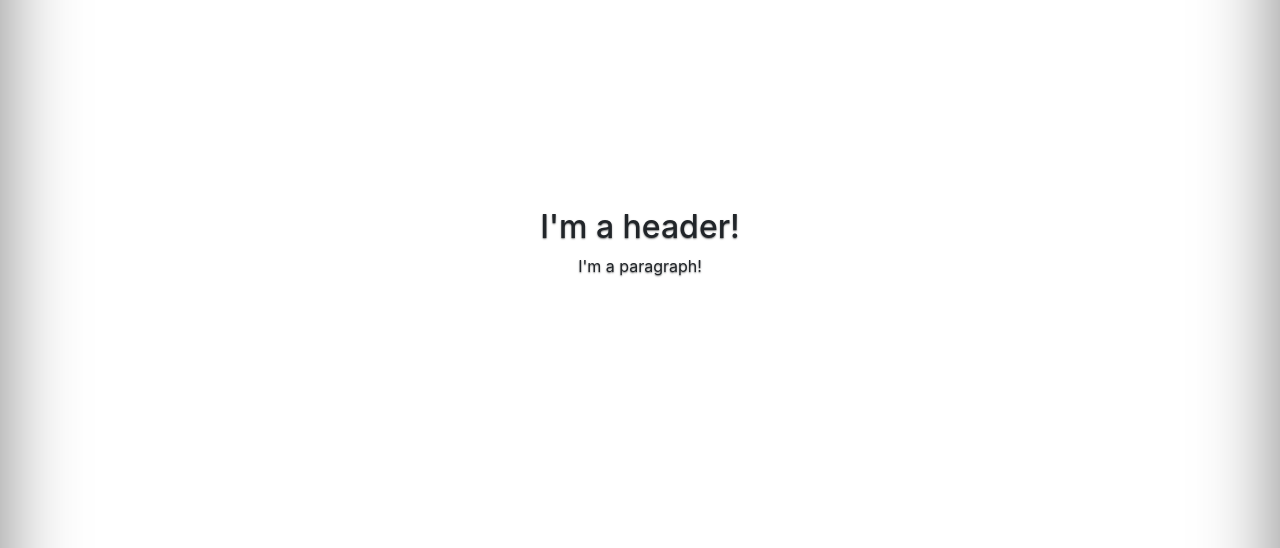
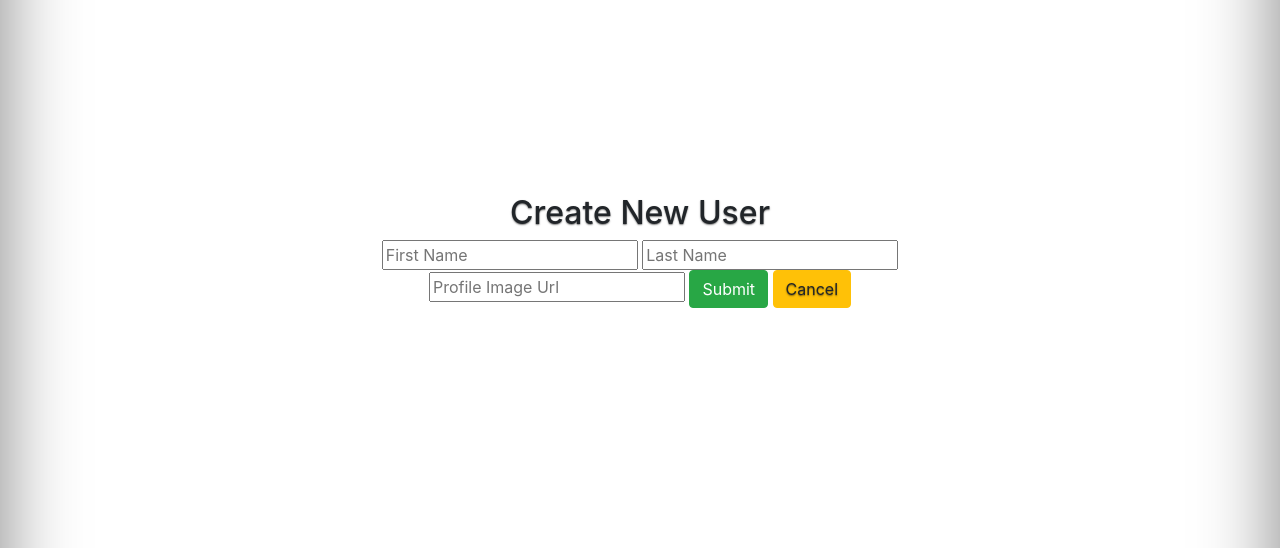
Before and after one commit to annaspencer/flask-blogly, a Flask app: template templates/create-user.html in a window 1280 px wide. Shown: the part 146-694 px from the top of the page. Run offline with Flask 2, Linux system fonts and the light colour scheme; the template is opened without the code that fills it, so the values that code supplies are empty; some libraries are stand-ins or nearby versions.

Commit message:
added cancel buttons

```diff
--- a/app.py
+++ b/app.py
@@ -6,7 +6,7 @@ from models import db, connect_db, User
 
 app = Flask(__name__)
 app.config['SECRET_KEY'] = "891-327-672"
-debug = DebugToolbarExtension(app)
+# debug = DebugToolbarExtension(app)
 app.config['DEBUG_TB_INTERCEPT_REDIRECTS'] = False
 app.debug =True
 app.config['SQLALCHEMY_DATABASE_URI'] = 'postgresql:///blogly'
@@ -25,25 +25,60 @@ def index():
 
 @app.route("/users")
 def users():
-    """users page"""
+    """users list page"""
+    users = User.query.all()
+    return render_template("/users.html", users=users)
 
-    return render_template("/users.html")
-
-@app.route('/create_user', methods=["GET"])
-def create_user():
-    """Return create user page."""
-
-    return render_template("/create-user.html")
+@app.route('/create-user')
+def create_user_form():
+    """returns create user form."""
 
 
-# @app.route('/user_details')
-# def user_details():
-#     """Return user details."""
+    return render_template("/create-user.html" )
 
-#     return render_template("/user-details.html")
+@app.route('/create-user', methods=['POST'])
+def created_user():
+    """processes the create user form, adding a new user and going back to list."""
+    first_name = request.form['first_name']
+    last_name = request.form['last_name']
+    image_url = request.form['image_url']
 
-# @app.route('/user_edit')
-# def user_edit():
-#     """Return edit user"""
+    new_user = User(first_name=first_name, last_name=last_name, image_url=image_url)
+    db.session.add(new_user)
+    db.session.commit()
 
-#     return render_template("/user-edit.html")
+    return redirect(f"/{new_user.id}" )
+
+@app.route('/<int:user_id>')
+def user_details(user_id):
+    """Return user details"""
+    user = User.query.get_or_404(user_id)
+    return render_template("/user-details.html", user=user)
+
+@app.route('/<int:user_id>/edit')
+def user_edit_form(user_id):
+    """Return edit user form"""
+    user = User.query.get_or_404(user_id)
+    return render_template("/user-edit.html", user=user)
+
+@app.route('/<int:user_id>/edit', methods=["POST"])
+def edit(user_id):
+    """edits the user on the db, returns to users list"""
+    user = User.query.get_or_404(user_id)
+    user.first_name = request.form['first_name']
+    user.last_name = request.form['last_name']
+    user.image_url = request.form['image_url']
+
+    db.session.add(user)
+    db.session.commit()
+
+    return redirect("/users")
+
+@app.route('/<int:user_id>/delete')
+def delete(user_id):
+
+    User.query.filter_by(id=user_id).delete()
+
+    db.session.commit()
+
+    return redirect("/users")
--- a/templates/create-user.html
+++ b/templates/create-user.html
@@ -4,7 +4,14 @@
 
 {% block content %}
 
-  <h2>I'm a header!</h2>
-  <p>I'm a paragraph!</p>
+  <h2>Create New User</h2>
+
+  <form action="/create-user" method="POST">
+  <input type="text" name="first_name" placeholder="First Name">
+  <input type="text" name="last_name" placeholder="Last Name">
+  <input type="url" name="image_url" placeholder="Profile Image Url">
+  <button class="btn btn-success">Submit</button>
+  <a href="/users" class="btn btn-warning" role="button">Cancel</a>
+  </form>
 
 {% endblock %}
```
Also changed, not shown: seed.py (added, +27 -0 lines), templates/user-details.html (+7 -3 lines), templates/user-edit.html (+8 -2 lines), templates/users.html (+10 -4 lines).
